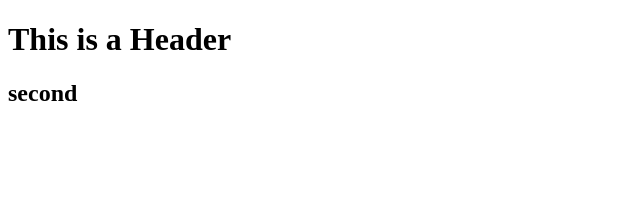
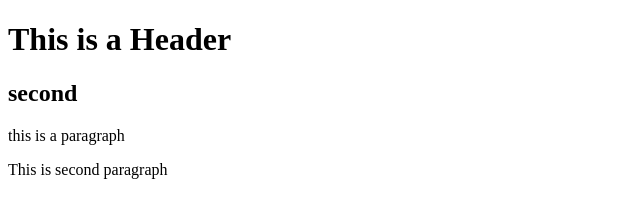
Before and after one commit to Zerglove/git-test, a plain HTML site: page index.html in a window 1280 px wide. Shown: the whole page, without its empty margins (0-640 px from the left). Drawn offline with Linux system fonts and the light colour scheme.

Commit message:
Third commit

```diff
--- a/index.html
+++ b/index.html
@@ -3,5 +3,7 @@
     <body>
         <h1>This is a Header</h1>
         <h2>second</h2>
+        <p>this is a paragraph</p>
+        <p>This is second paragraph</p>
     </body>
 </html>
```
Also changed, not shown: 1 other file.
